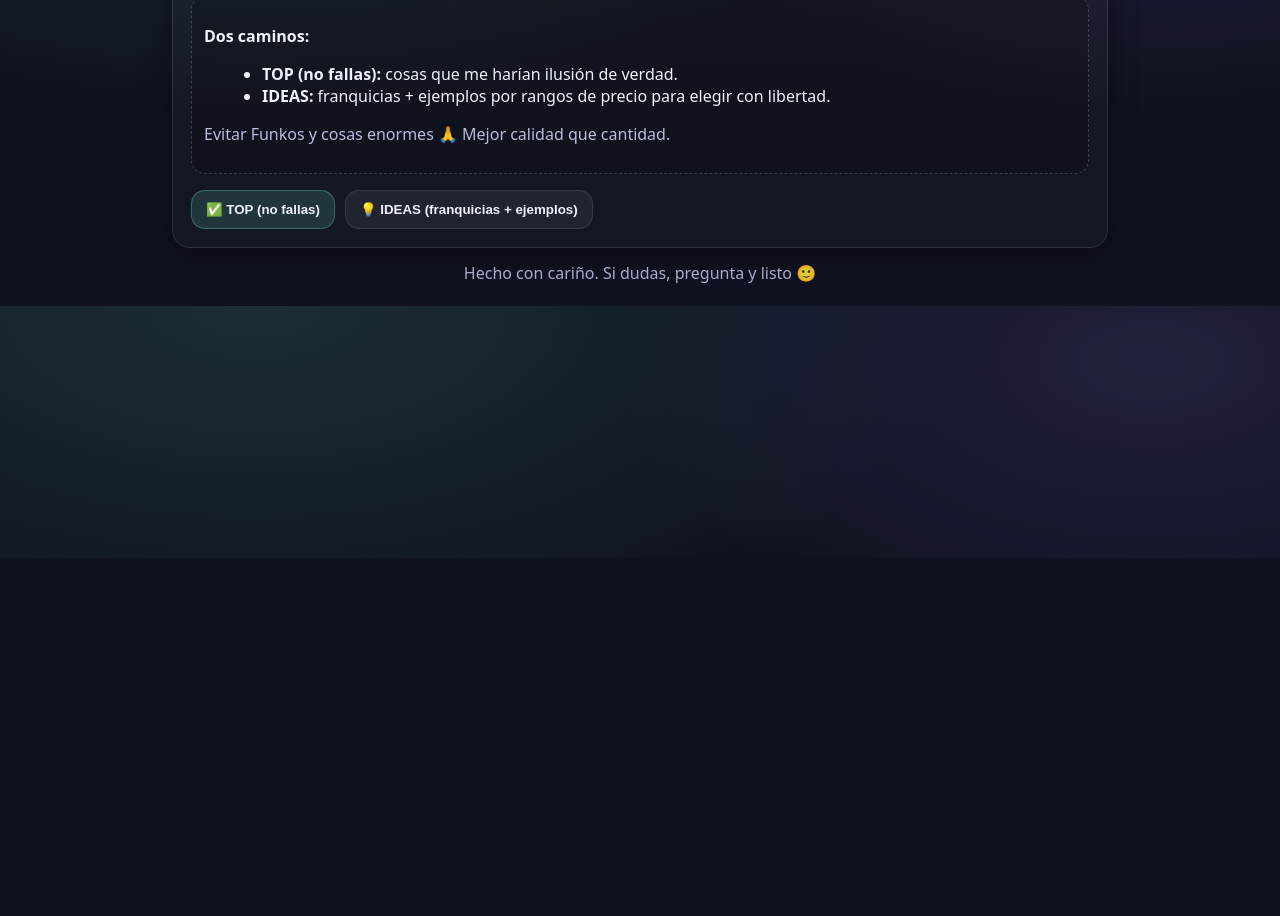
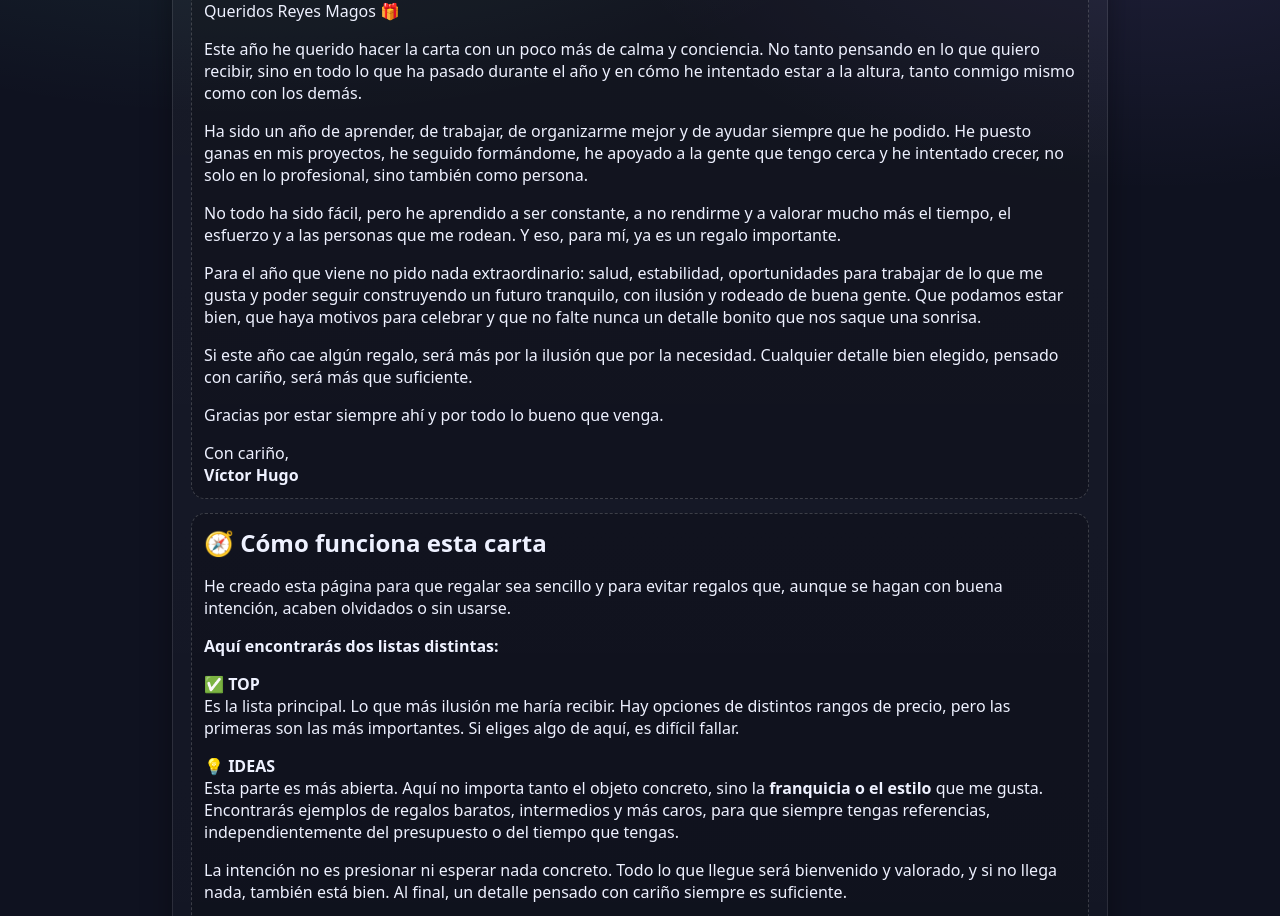
Before and after one commit to vjimmes2003/carta-reyes, a plain HTML site: page index.html in a window 1280 px wide. Shown: the part 242-1158 px from the top of the page. Before the commit the page ends 800 px from the top, so only its background shows below. Drawn offline with Linux system fonts and the light colour scheme.

Commit message:
actualizacion

```diff
--- a/index.html
+++ b/index.html
@@ -14,21 +14,88 @@
       <div class="badge">🎄 2025-2026</div>
       <h1>Bienvenido a la carta de Reyes de <span class="accent">Víctor Hugo</span> 🎁</h1>
 
-      <p class="subtitle">
-        Aquí va el mensaje con trasfondo. La idea es que quien entre entienda por qué esta lista existe,
-        que no es “quiero por querer”, sino que me hace ilusión y tiene sentido.
-      </p>
+      <!-- CARTA A LOS REYES -->
+      <div class="note" style="margin-top:14px;">
+        <h2 style="margin:0 0 10px;">🧾 Carta a los Reyes</h2>
 
-      <div class="note">
-        <p><strong>Dos caminos:</strong></p>
-        <ul>
-          <li><strong>TOP (no fallas):</strong> cosas que me harían ilusión de verdad.</li>
-          <li><strong>IDEAS:</strong> franquicias + ejemplos por rangos de precio para elegir con libertad.</li>
-        </ul>
-        <p class="muted">Evitar Funkos y cosas enormes 🙏 Mejor calidad que cantidad.</p>
+        <p>
+          Queridos Reyes Magos 🎁
+        </p>
+
+        <p>
+          Este año he querido hacer la carta con un poco más de calma y conciencia. No tanto pensando en lo que quiero
+          recibir, sino en todo lo que ha pasado durante el año y en cómo he intentado estar a la altura, tanto conmigo
+          mismo como con los demás.
+        </p>
+
+        <p>
+          Ha sido un año de aprender, de trabajar, de organizarme mejor y de ayudar siempre que he podido. He puesto
+          ganas en mis proyectos, he seguido formándome, he apoyado a la gente que tengo cerca y he intentado crecer,
+          no solo en lo profesional, sino también como persona.
+        </p>
+
+        <p>
+          No todo ha sido fácil, pero he aprendido a ser constante, a no rendirme y a valorar mucho más el tiempo, el
+          esfuerzo y a las personas que me rodean. Y eso, para mí, ya es un regalo importante.
+        </p>
+
+        <p>
+          Para el año que viene no pido nada extraordinario: salud, estabilidad, oportunidades para trabajar de lo que me
+          gusta y poder seguir construyendo un futuro tranquilo, con ilusión y rodeado de buena gente. Que podamos estar
+          bien, que haya motivos para celebrar y que no falte nunca un detalle bonito que nos saque una sonrisa.
+        </p>
+
+        <p>
+          Si este año cae algún regalo, será más por la ilusión que por la necesidad. Cualquier detalle bien elegido,
+          pensado con cariño, será más que suficiente.
+        </p>
+
+        <p>
+          Gracias por estar siempre ahí y por todo lo bueno que venga.
+        </p>
+
+        <p style="margin-bottom:0;">
+          Con cariño,<br />
+          <strong>Víctor Hugo</strong>
+        </p>
       </div>
 
-      <div class="actions">
+      <!-- EXPLICACIÓN DE LA WEB -->
+      <div class="note" style="margin-top:14px;">
+        <h2 style="margin:0 0 10px;">🧭 Cómo funciona esta carta</h2>
+
+        <p>
+          He creado esta página para que regalar sea sencillo y para evitar regalos que, aunque se hagan con buena
+          intención, acaben olvidados o sin usarse.
+        </p>
+
+        <p><strong>Aquí encontrarás dos listas distintas:</strong></p>
+
+        <p>
+          <strong>✅ TOP</strong><br />
+          Es la lista principal. Lo que más ilusión me haría recibir. Hay opciones de distintos rangos de precio, pero
+          las primeras son las más importantes. Si eliges algo de aquí, es difícil fallar.
+        </p>
+
+        <p>
+          <strong>💡 IDEAS</strong><br />
+          Esta parte es más abierta. Aquí no importa tanto el objeto concreto, sino la <strong>franquicia o el estilo</strong>
+          que me gusta. Encontrarás ejemplos de regalos baratos, intermedios y más caros, para que siempre tengas
+          referencias, independientemente del presupuesto o del tiempo que tengas.
+        </p>
+
+        <p>
+          La intención no es presionar ni esperar nada concreto. Todo lo que llegue será bienvenido y valorado, y si no
+          llega nada, también está bien. Al final, un detalle pensado con cariño siempre es suficiente.
+        </p>
+
+        <p class="muted" style="margin-bottom:0;">
+          Evitar Funkos y cosas enormes 🙏 Mejor calidad que cantidad.
+        </p>
+      </div>
+
+      <!-- BOTONES -->
+      <div class="actions" style="margin-top:16px;">
         <button class="btn primary" data-go="top">✅ TOP (no fallas)</button>
         <button class="btn" data-go="ideas">💡 IDEAS (franquicias + ejemplos)</button>
       </div>
--- a/styles.css
+++ b/styles.css
@@ -165,3 +165,28 @@ a:hover{ text-decoration: underline; }
   text-align:center;
   opacity: .9;
 }
+.item{
+  border: 1px solid rgba(255,255,255,.10);
+  border-radius: 18px;
+  padding: 14px;
+  background: rgba(10,12,22,.55);
+  backdrop-filter: blur(6px);
+  transition: transform .16s ease, background .16s ease, border-color .16s ease;
+  box-shadow: 0 10px 26px rgba(0,0,0,.35);
+}
+
+.item:hover{
+  transform: translateY(-3px);
+  background: rgba(10,12,22,.70);
+  border-color: rgba(124,247,212,.28);
+}
+
+.item h3{
+  margin: 0 0 8px;
+  font-size: 1.05rem;
+  letter-spacing: .2px;
+}
+
+.item .muted{
+  line-height: 1.35;
+}
```
